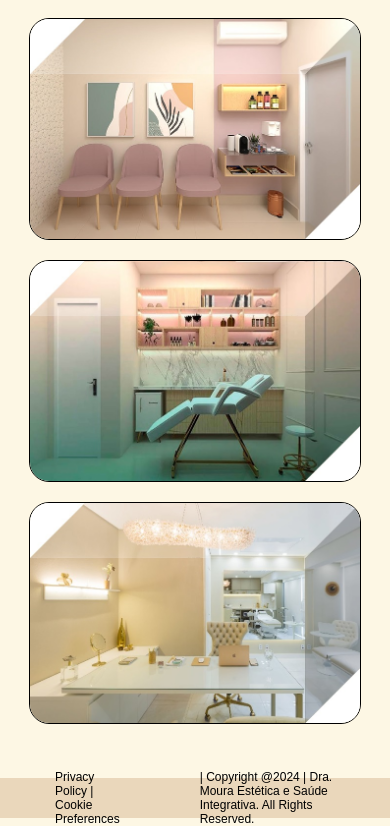
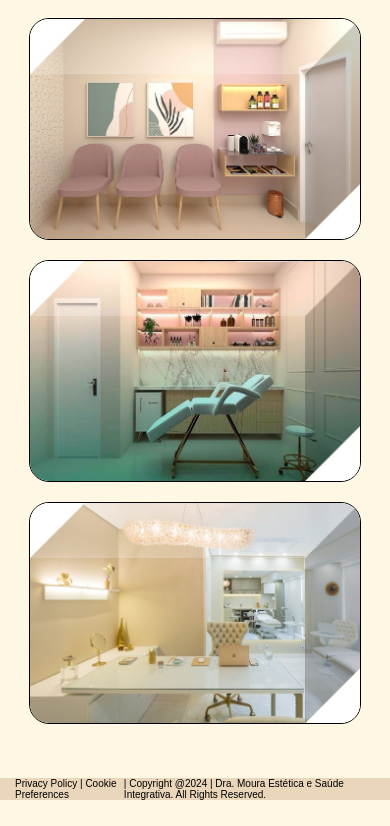
Before and after one commit to eniogabriel75/Projeto_Proz, a plain HTML site: page quemsomos.html in a window 390 px wide. Shown: the part 1356-2182 px from the top of the page. After the commit the page ends 2156 px from the top, so only its background shows below. Drawn offline with Linux system fonts and the light colour scheme; some packages are replaced by stand-ins of ours; a script that the page names is missing; a web font is replaced by a local one.

Commit message:
Ajustes de responsividade.

```diff
--- a/css/profissionais.css
+++ b/css/profissionais.css
@@ -140,4 +140,14 @@ h2 {
     padding: 30px 75px 30px 100px;
     font-size: 15px;
   }
+
+  footer {
+    height: 100%;
+  }
+
+  footer p {
+    padding: 0;
+    margin: 0;
+    font-size: 10px;
+  }
 }
--- a/css/quemsomos.css
+++ b/css/quemsomos.css
@@ -139,4 +139,14 @@ h2 {
     padding: 30px 75px 0 100px;
     font-size: 15px;
   }
+
+  footer {
+    height: 100%;
+  }
+
+  footer p {
+    padding: 0;
+    margin: 0;
+    font-size: 10px;
+  }
 }
```
